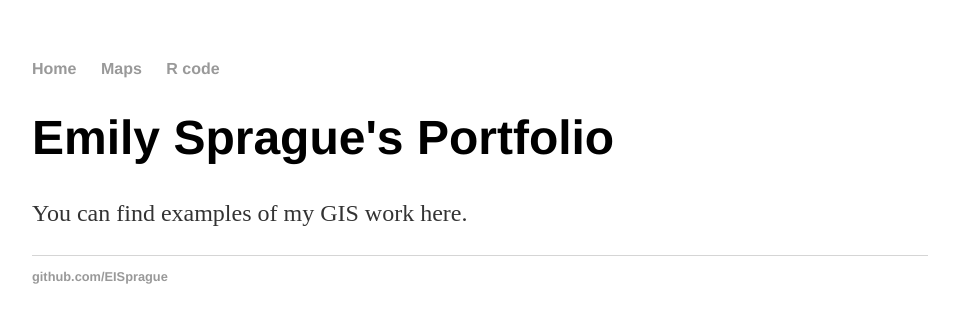
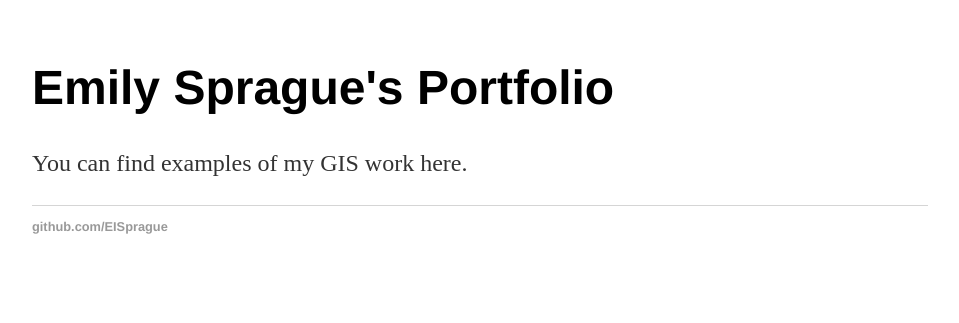
Before and after one commit to EISprague/EISprague.github.io, a Jekyll site: the page built from index.html, in a window 1280 px wide. Shown: the top 323 px of the page, without its empty margins (160-1119 px from the left). Built offline with Jekyll 4.4.1, drawn with Linux system fonts in a browser that asks for light colours.

Commit message:
Removing links at top of page

```diff
--- a/_layouts/default.html
+++ b/_layouts/default.html
@@ -8,9 +8,9 @@
 		<body>
 			<nav>
 	    		<ul>
-	        		<li><a href="/">Home</a></li>
+	        		<!-- <li><a href="/">Home</a></li>
 	        		<li><a href="/maps">Maps</a></li>
-	        		<li><a href="/Rcode">R code</a></li>
+	        		<li><a href="/Rcode">R code</a></li> -->
 	    		</ul>
 			</nav>
 			<div class="container">
```
